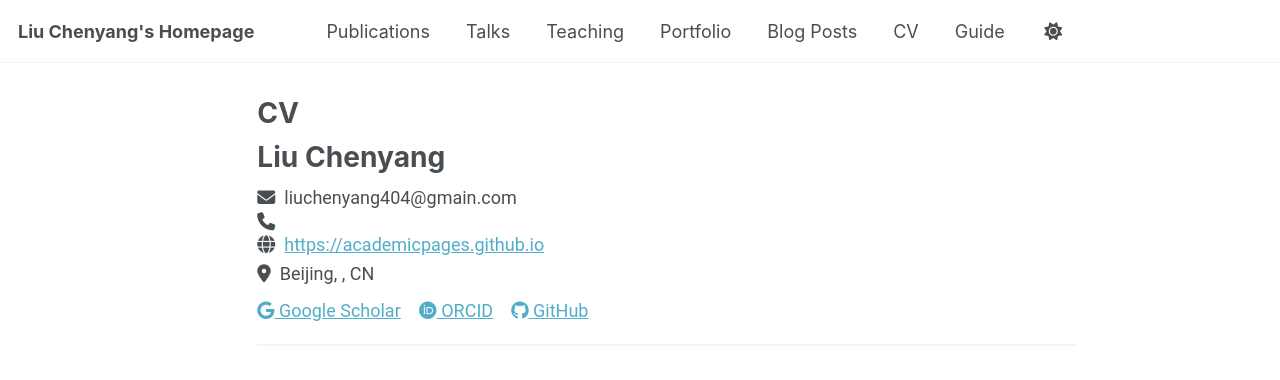
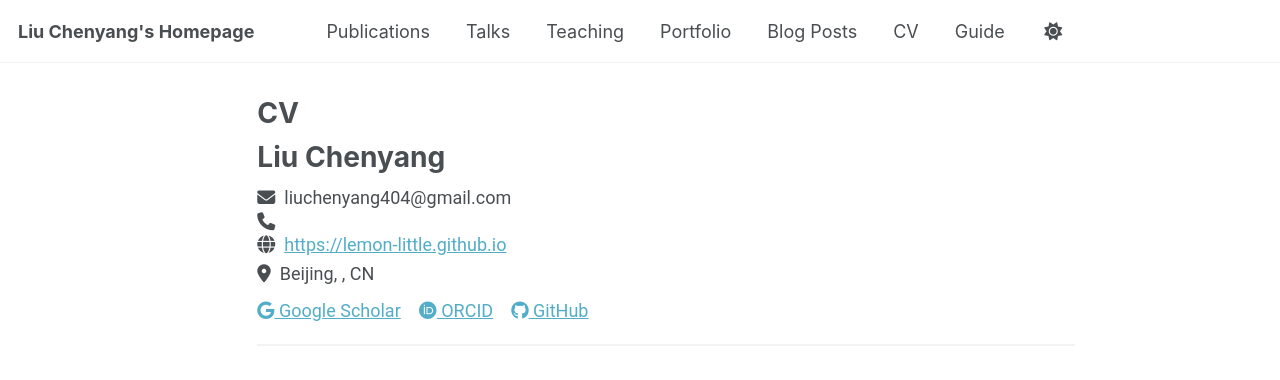
Before and after one commit to lemon-little/lemon-little.github.io, a Jekyll site: the page built from _pages/cv-json.md, in a window 1280 px wide and 900 px high. Shown: the top 380 px of the window. Built offline with Jekyll 4.4.1, drawn with Linux system fonts in a browser that asks for light colours; a script bundle is joined from its source files by our own code; library files that are not in the unit come from our copies.

Commit message:
fe: update

```diff
--- a/_data/cv.json
+++ b/_data/cv.json
@@ -1,9 +1,9 @@
 {
   "basics": {
     "name": "Liu Chenyang",
-    "email": "liuchenyang404@gmain.com",
+    "email": "liuchenyang404@gmail.com",
     "phone": "",
-    "website": "https://academicpages.github.io",
+    "website": "https://lemon-little.github.io",
     "summary": "Currently employed at Red Brick University. Short biography for the left-hand sidebar",
     "location": {
       "address": "",
@@ -25,8 +25,8 @@
       },
       {
         "network": "GitHub",
-        "username": "academicpages",
-        "url": "https://github.com/academicpages"
+        "username": "lemon-little",
+        "url": "https://github.com/lemon-little"
       }
     ]
   },
```
